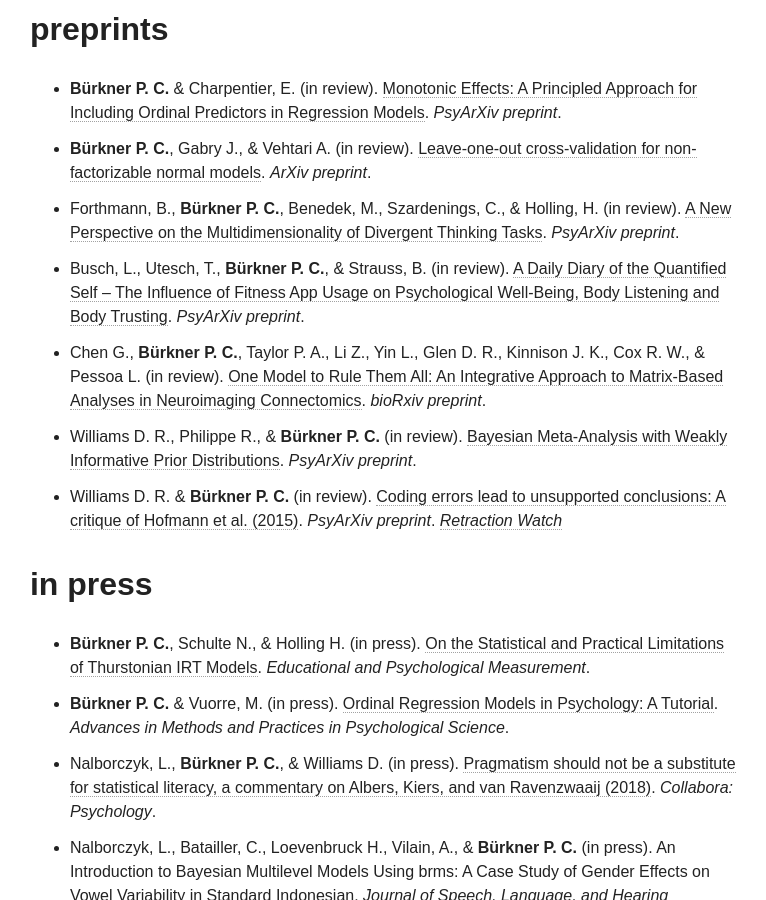
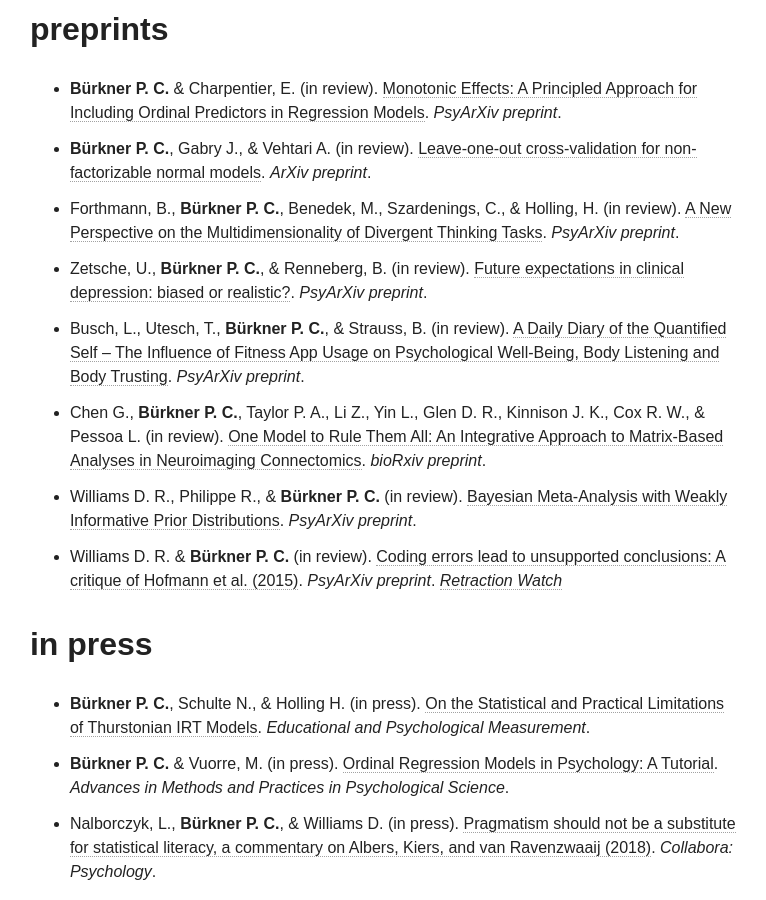
Before and after one commit to paul-buerkner/paul-buerkner.github.io, a Jekyll site: the page built from publications/index.md, in a window 1280 px wide and 900 px high, scrolled down 593 px. Shown: the whole window, without its empty margins (256-1022 px from the left). Built offline with Jekyll 4.4.1, drawn with Linux system fonts in a browser that asks for light colours; nearby versions of some CDN libraries.

Commit message:
add preprint

```diff
--- a/publications/index.md
+++ b/publications/index.md
@@ -8,6 +8,7 @@ excerpt: "A list of my publications"
 * **Bürkner P. C.** & Charpentier, E. (in review). [Monotonic Effects: A Principled Approach for Including Ordinal Predictors in Regression Models](https://psyarxiv.com/9qkhj/). *PsyArXiv preprint*.
 * **Bürkner P. C.**, Gabry J., & Vehtari A. (in review). [Leave-one-out cross-validation for non-factorizable normal models](http://arxiv.org/abs/1810.10559). *ArXiv preprint*.
 * Forthmann, B., **Bürkner P. C.**, Benedek, M., Szardenings, C., & Holling, H. (in review). [A New Perspective on the Multidimensionality of Divergent Thinking Tasks](https://psyarxiv.com/tvzs6/). *PsyArXiv preprint*.
+* Zetsche, U., **Bürkner P. C.**, & Renneberg, B. (in review). [Future expectations in clinical depression: biased or realistic?](https://psyarxiv.com/w96k2/). *PsyArXiv preprint*.
 * Busch, L., Utesch, T., **Bürkner P. C.**, & Strauss, B. (in review). [A Daily Diary of the Quantified Self – The Influence of Fitness App Usage on Psychological Well-Being, Body Listening and Body Trusting](https://psyarxiv.com/cd6t8/). *PsyArXiv preprint*.
 * Chen G., **Bürkner P. C.**, Taylor P. A., Li Z., Yin L., Glen D. R., Kinnison J. K., Cox R. W., & Pessoa L. (in review). [One Model to Rule Them All: An Integrative Approach to Matrix-Based Analyses in Neuroimaging Connectomics](https://www.biorxiv.org/content/early/2018/11/01/459545). *bioRxiv preprint*.
 * Williams D. R., Philippe R., & **Bürkner P. C.** (in review). [Bayesian Meta-Analysis with Weakly Informative Prior Distributions](https://psyarxiv.com/7tbrm/). *PsyArXiv preprint*.
```
